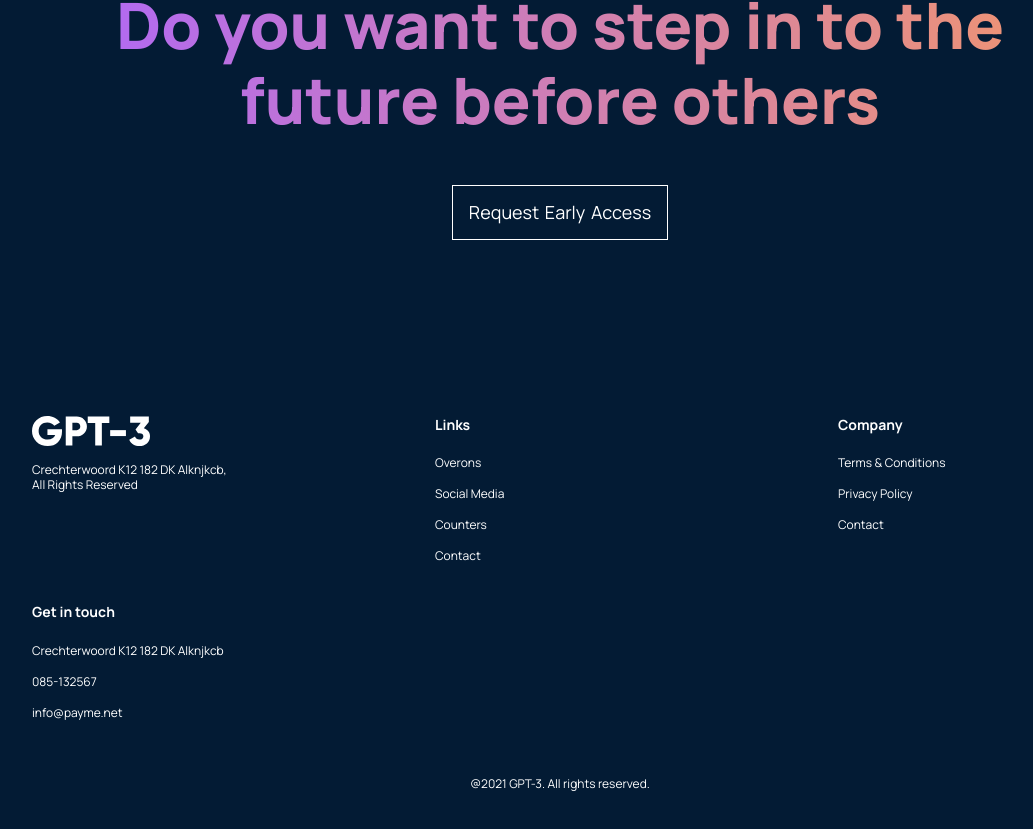
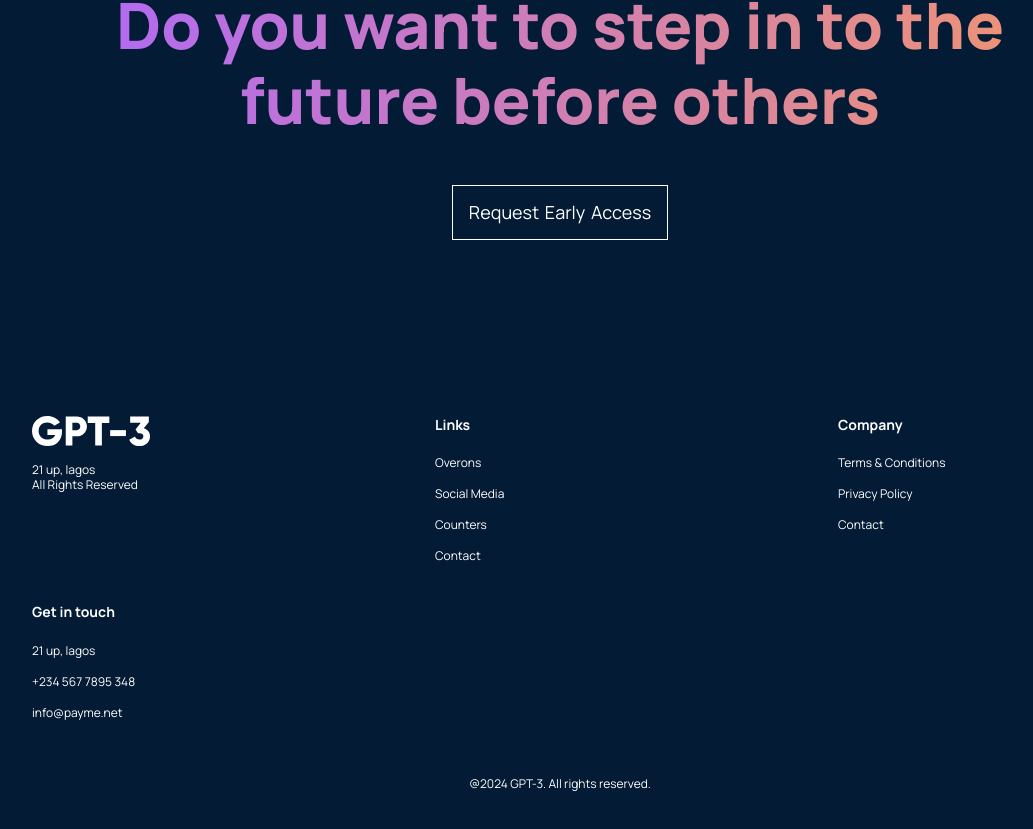
Before and after one commit to Ossy-em/gpt1_ossy, a React (Create React App) app: page / in a window 1280 px wide. Shown: the part 4158-4987 px from the top of the page, without its empty margins (80-1113 px from the left). Built offline with nearby package versions, Linux system fonts and the light colour scheme.

Commit message:
updated  index

```diff
--- a/src/components/index.js
+++ /dev/null
@@ -1,3 +0,0 @@
-// export { default as Article } from './article/Article';
-// export { default as Brand } from './brand/Brand';
-// export { default as CTA } from './cta/CTA';
--- a/src/containers/footer/Footer.jsx
+++ b/src/containers/footer/Footer.jsx
@@ -15,7 +15,7 @@
     <div className="gpt3__footer-links">
       <div className="gpt3__footer-links_logo">
         <img src={gpt3Logo} alt="gpt3_logo" />
-        <p>Crechterwoord K12 182 DK Alknjkcb, <br /> All Rights Reserved</p>
+        <p> 21 up, lagos<br /> All Rights Reserved</p>
       </div>
       <div className="gpt3__footer-links_div">
         <h4>Links</h4>
@@ -32,14 +32,14 @@
       </div>
       <div className="gpt3__footer-links_div">
         <h4>Get in touch</h4>
-        <p>Crechterwoord K12 182 DK Alknjkcb</p>
-        <p>085-132567</p>
+        <p>21 up, lagos</p>
+        <p>+234 567 7895 348</p>
         <p>info@payme.net</p>
       </div>
     </div>
 
     <div className="gpt3__footer-copyright">
-      <p>@2021 GPT-3. All rights reserved.</p>
+      <p>@2024 GPT-3. All rights reserved.</p>
     </div>
   </div>
 );
```
